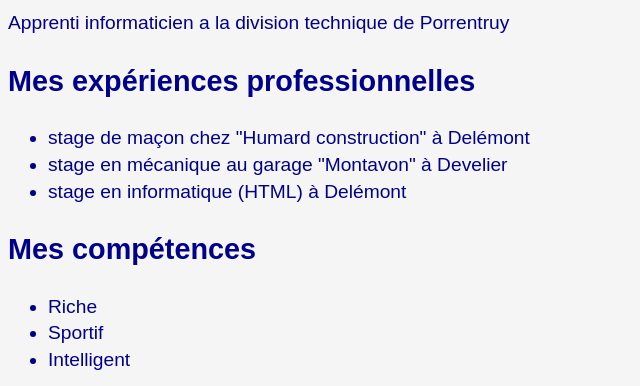
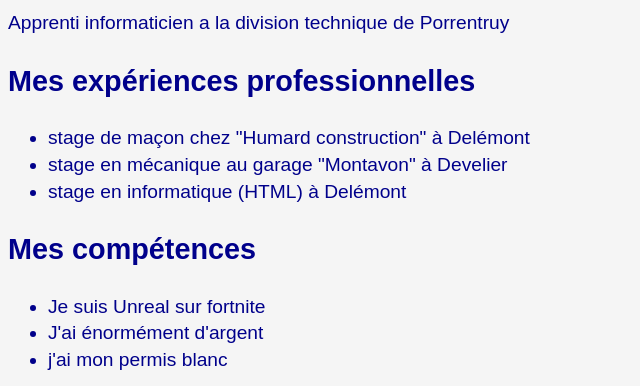
Before and after one commit to divtec-cejef/cv-01-html-fan2Messi-Ryan-10, a plain HTML site: page index.html in a window 1280 px wide. Shown: the part 566-952 px from the top of the page, without its empty margins (0-640 px from the left). Drawn offline with Linux system fonts and the light colour scheme.

Commit message:
liste de mes nouvelles compétences

```diff
--- a/index.html
+++ b/index.html
@@ -52,9 +52,9 @@
             </ul>
         <h2 id="competences">Mes compétences</h2>
             <ul>
-                <li>Riche</li>
-                <li>Sportif</li>
-                <li>Intelligent</li>
+                <li>Je suis Unreal sur fortnite</li>
+                <li>J'ai énormément d'argent</li>
+                <li>j'ai mon permis blanc</li>
             </ul>
         <h2 id="formation">Ma formation</h2>
             <ul>
```
